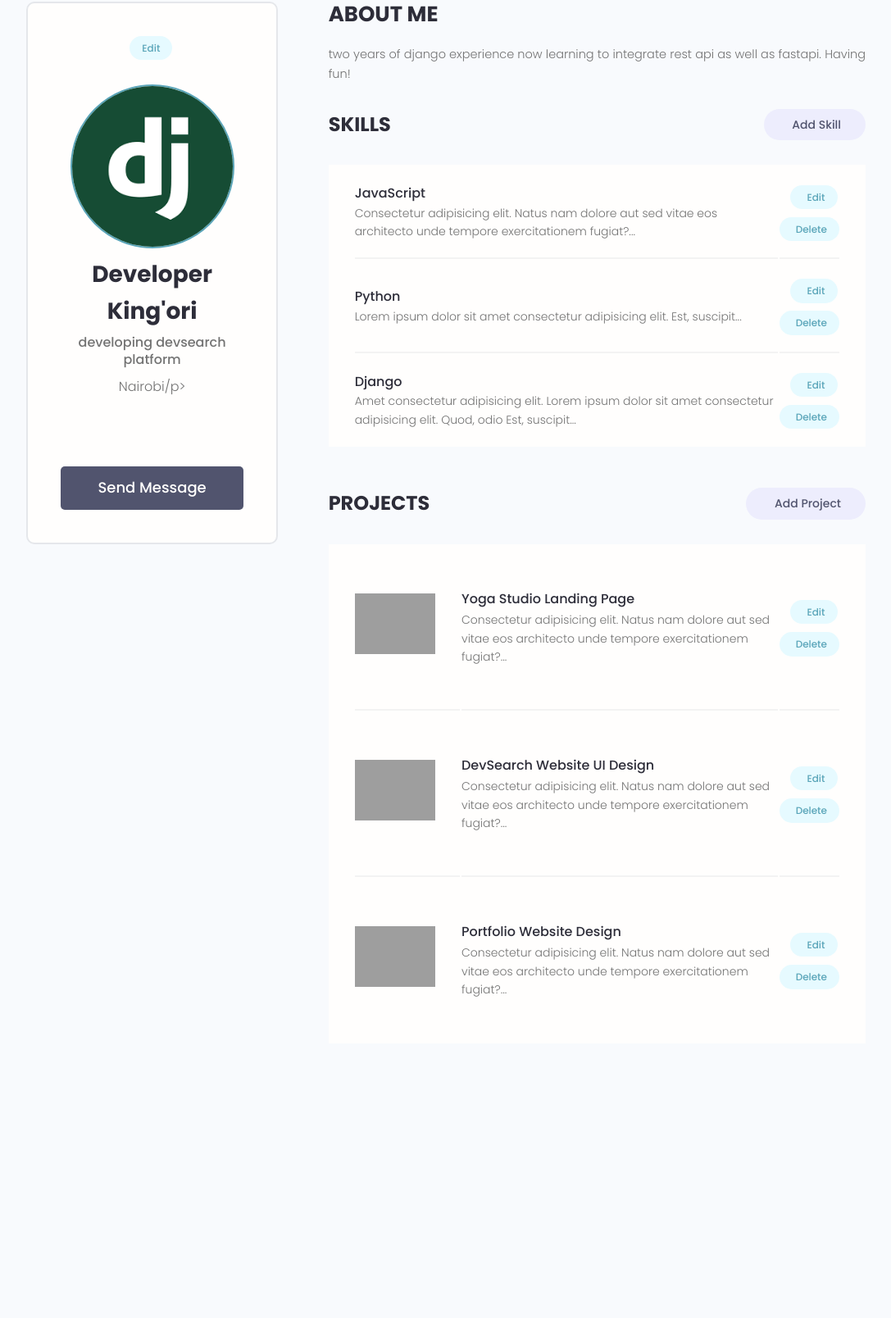
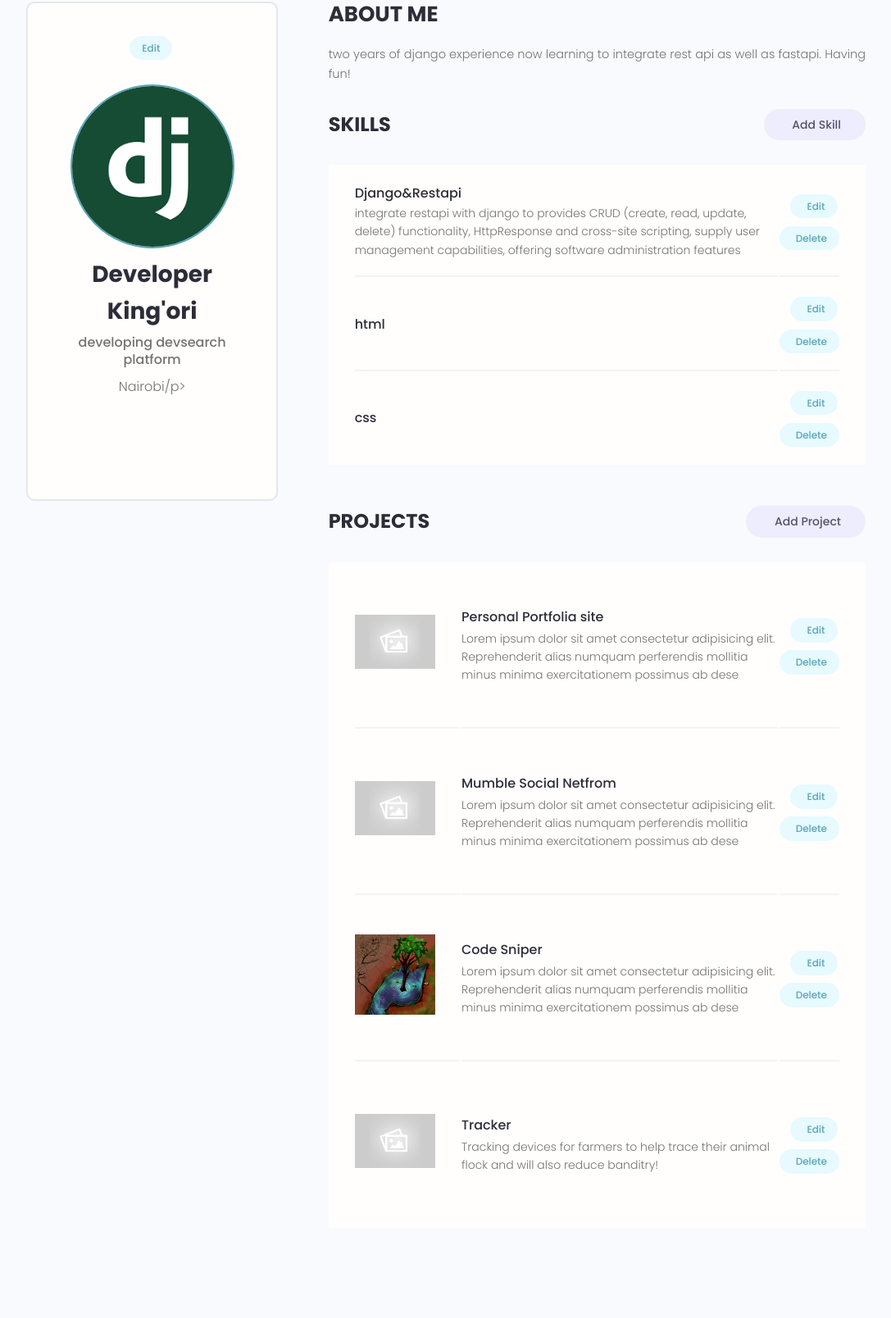
Before and after one commit to EdwinKingori/DevSearch, a Django app: page /account/ in a window 1280 px wide. Shown: the part 110-1718 px from the top of the page at 82% size, without its empty margins (96-1183 px from the left). Before the commit the page ends 1326 px from the top, so only its background shows below. Run offline with Django 5.2, Linux system fonts and the light colour scheme; a user stored in the database is signed in; data comes from the database, SQL or seed files in the repository; some libraries are stand-ins or nearby versions; grey boxes are pictures that could not be loaded.

Commit message:
configuring user account

```diff
--- a/devsearch/users/templates/users/account.html
+++ b/devsearch/users/templates/users/account.html
@@ -55,7 +55,7 @@
                         </li>
                     {% endif %}
               </ul>
-              <a href="#" class="btn btn--sub btn--lg">Send Message </a>
+
             </div>
           </div>
         </div>
@@ -71,12 +71,12 @@
           </div>
 
           <table class="settings__table">
+            {% for skill in skills %}
                 <tr>
                   <td class="settings__tableInfo">
-                <h4>JavaScript</h4>
+                    <h4>{{skill.name}}</h4>
                     <p>
-                  Consectetur adipisicing elit. Natus nam dolore aut sed vitae eos architecto unde tempore
-                  exercitationem fugiat?...
+                      {{skill.description}}
                     </p>
                   </td>
                   <td class="settings__tableActions">
@@ -85,23 +85,24 @@
                       Delete</a>
                   </td>
                 </tr>
+            {% endfor %}
+          </table>
+
+          <div class="settings">
+            <h3 class="settings__title">Projects</h3>
+            <a class="tag tag--pill tag--sub settings__btn tag--lg" href="#"><i class="im im-plus"></i> Add Project</a>
+          </div>
+
+          <table class="settings__table">
+            {% for project in projects %}
                 <tr>
+                  <td class="settings__thumbnail">
+                    <a href="{% url 'project' project.id %}"><img src="{{project.featured_image.url}}" alt="Project Thumbnail" /></a>
+                  </td>
                   <td class="settings__tableInfo">
-                <h4>Python</h4>
-                <p>Lorem ipsum dolor sit amet consectetur adipisicing elit. Est, suscipit...</p>
-              </td>
-              <td class="settings__tableActions">
-                <a class="tag tag--pill tag--main settings__btn" href="#"><i class="im im-edit"></i> Edit</a>
-                <a class="tag tag--pill tag--main settings__btn" href="#"><i class="im im-x-mark-circle-o"></i>
-                  Delete</a>
-              </td>
-            </tr>
-            <tr>
-              <td class="settings__tableInfo">
-                <h4>Django</h4>
+                    <a href="{% url 'project' project.id %}">{{project.title}}</a>
                     <p>
-                  Amet consectetur adipisicing elit. Lorem ipsum dolor sit amet consectetur adipisicing elit. Quod,
-                  odio Est, suscipit...
+                      {{project.description|slice:"150"}}
                     </p>
                   </td>
                   <td class="settings__tableActions">
@@ -110,65 +111,8 @@
                       Delete</a>
                   </td>
                 </tr>
-          </table>
+            {% endfor %}
 
-          <div class="settings">
-            <h3 class="settings__title">Projects</h3>
-            <a class="tag tag--pill tag--sub settings__btn tag--lg" href="#"><i class="im im-plus"></i> Add Project</a>
-          </div>
-
-          <table class="settings__table">
-            <tr>
-              <td class="settings__thumbnail">
-                <a href="single-project.html"><img src="images/project-a.png" alt="Project Thumbnail" /></a>
-              </td>
-              <td class="settings__tableInfo">
-                <a href="single-project.html">Yoga Studio Landing Page</a>
-                <p>
-                  Consectetur adipisicing elit. Natus nam dolore aut sed vitae eos architecto unde tempore
-                  exercitationem fugiat?...
-                </p>
-              </td>
-              <td class="settings__tableActions">
-                <a class="tag tag--pill tag--main settings__btn" href="#"><i class="im im-edit"></i> Edit</a>
-                <a class="tag tag--pill tag--main settings__btn" href="#"><i class="im im-x-mark-circle-o"></i>
-                  Delete</a>
-              </td>
-            </tr>
-            <tr>
-              <td class="settings__thumbnail">
-                <a href="single-project.html"><img src="images/project-b.png" alt="Project Thumbnail" /></a>
-              </td>
-              <td class="settings__tableInfo">
-                <a href="single-project.html">DevSearch Website UI Design</a>
-                <p>
-                  Consectetur adipisicing elit. Natus nam dolore aut sed vitae eos architecto unde tempore
-                  exercitationem fugiat?...
-                </p>
-              </td>
-              <td class="settings__tableActions">
-                <a class="tag tag--pill tag--main settings__btn" href="#"><i class="im im-edit"></i> Edit</a>
-                <a class="tag tag--pill tag--main settings__btn" href="#"><i class="im im-x-mark-circle-o"></i>
-                  Delete</a>
-              </td>
-            </tr>
-            <tr>
-              <td class="settings__thumbnail">
-                <a href="single-project.html"><img src="images/project-a.png" alt="Project Thumbnail" /></a>
-              </td>
-              <td class="settings__tableInfo">
-                <a href="single-project.html">Portfolio Website Design</a>
-                <p>
-                  Consectetur adipisicing elit. Natus nam dolore aut sed vitae eos architecto unde tempore
-                  exercitationem fugiat?...
-                </p>
-              </td>
-              <td class="settings__tableActions">
-                <a class="tag tag--pill tag--main settings__btn" href="#"><i class="im im-edit"></i> Edit</a>
-                <a class="tag tag--pill tag--main settings__btn" href="#"><i class="im im-x-mark-circle-o"></i>
-                  Delete</a>
-              </td>
-            </tr>
           </table>
         </div>
       </div>
--- a/devsearch/users/views.py
+++ b/devsearch/users/views.py
@@ -74,14 +74,8 @@ def profiles(request):
 
 def userprofile(request, pk):
     profile = Profile.objects.get(id=pk)
-
-    topskills = profile.skill_set.exclude(description__exact="")
-    otherskills = profile.skill_set.filter(description="")
-
     context = {
-        "profile": profile,
-        "topskills": topskills,
-        "otherskills": otherskills
+        'profile': profile
     }
     return render(request, 'users/user-profile.html', context)
 
@@ -89,6 +83,16 @@ def userprofile(request, pk):
 @login_required(login_url='login')
 def userAccount(request):
     profile = request.user.profile
+    topskills = profile.skill_set.exclude(description__exact="")
+    otherskills = profile.skill_set.filter(description="")
+    skills = profile.skill_set.all()
+    projects = profile.project_set.all()
 
-    context = {'profile': profile}
+    context = {
+        'profile': profile,
+        "topskills": topskills,
+        "otherskills": otherskills,
+        'skills': skills,
+        'projects': projects
+    }
     return render(request, 'users/account.html', context)
```
Lines whose indentation alone changed are shown as unchanged.
